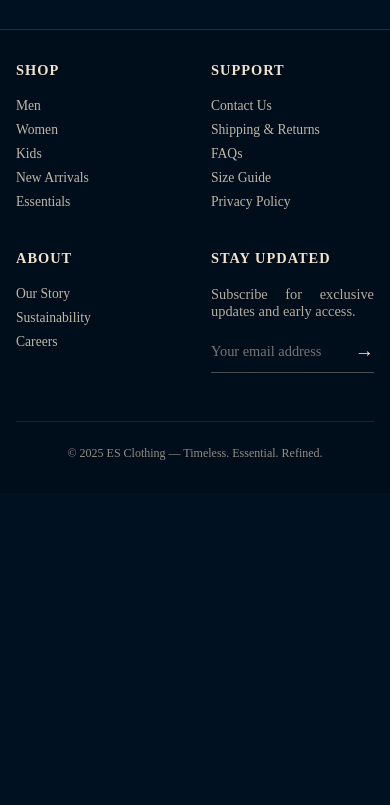
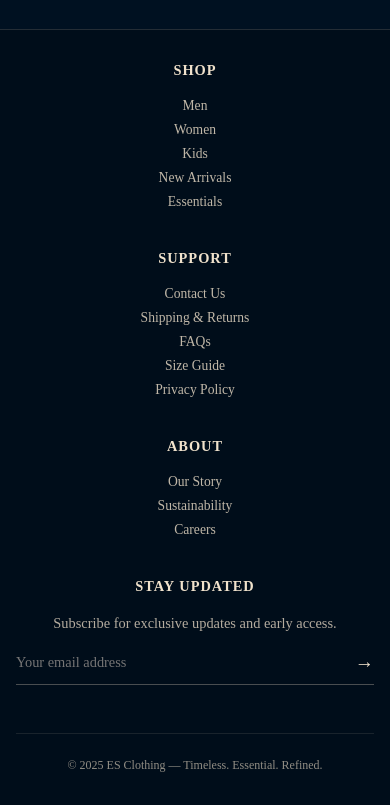
Before and after one commit to KamelMustafa/ECommerce-Website, a plain HTML site: page index.html in a window 390 px wide. Shown: the part 3291-4096 px from the top of the page. Before the commit the page ends 3784 px from the top, so only its background shows below. Drawn offline with nearby package versions, Linux system fonts and the light colour scheme; a script that the page names is missing.

Commit message:
Your update message

```diff
--- a/css/style.css
+++ b/css/style.css
@@ -513,7 +513,7 @@ body {
   }
 
   .hero-image .hero-text {
-    font-size: 1.8rem;
+    font-size: 1.5rem;
   }
 
   .hero-image .h-img {
@@ -547,8 +547,8 @@ body {
   }
 
   .footer-container {
-    grid-template-columns: repeat(2, 1fr);
-    text-align: justify;
+    grid-template-columns: repeat(1, 1fr);
+    text-align: center;
   }
 
   .newsletter-form {
```
